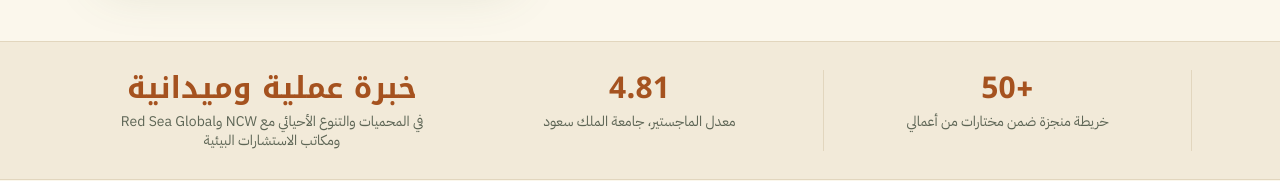
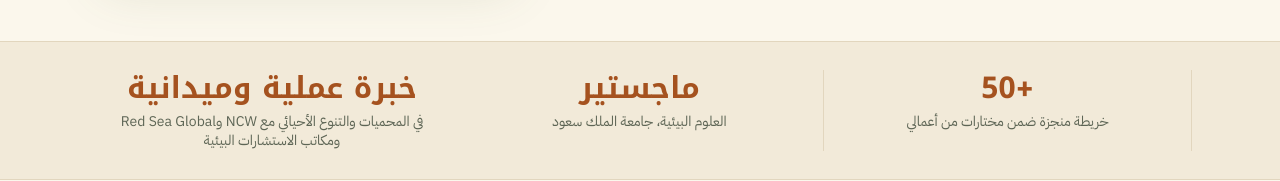
Before and after one commit to abdullahat1422-alt/Portfolio, a Next.js app: page / in a window 1280 px wide. Shown: the part 756-937 px from the top of the page. Built offline with nearby package versions, Linux system fonts and the light colour scheme.

Commit message:
Stat: show M.Sc. degree instead of GPA
Co-Authored-By: Claude Opus 5.5 <noreply@anthropic.com>
Claude-Session: https://claude.ai/code/session_012ad9aWBDY1d1uPsmNpuDGg

```diff
--- a/content/site.ts
+++ b/content/site.ts
@@ -34,7 +34,7 @@ export const person = {
   },
   stats: [
     { n: "+50", l: { ar: "خريطة منجزة ضمن مختارات من أعمالي", en: "maps produced across selected works" } },
-    { n: "4.81", l: { ar: "معدل الماجستير، جامعة الملك سعود", en: "M.Sc. GPA, King Saud University" } },
+    { n: { ar: "ماجستير", en: "M.Sc." }, l: { ar: "العلوم البيئية، جامعة الملك سعود", en: "Environmental Science, King Saud University" } },
     { n: { ar: "خبرة عملية وميدانية", en: "Hands-on field experience" }, l: { ar: "في المحميات والتنوع الأحيائي مع NCW وRed Sea Global ومكاتب الاستشارات البيئية", en: "in protected areas and biodiversity with NCW, Red Sea Global and environmental consultancies" } },
   ] as { n: string | T; l: T }[],
 };
```
